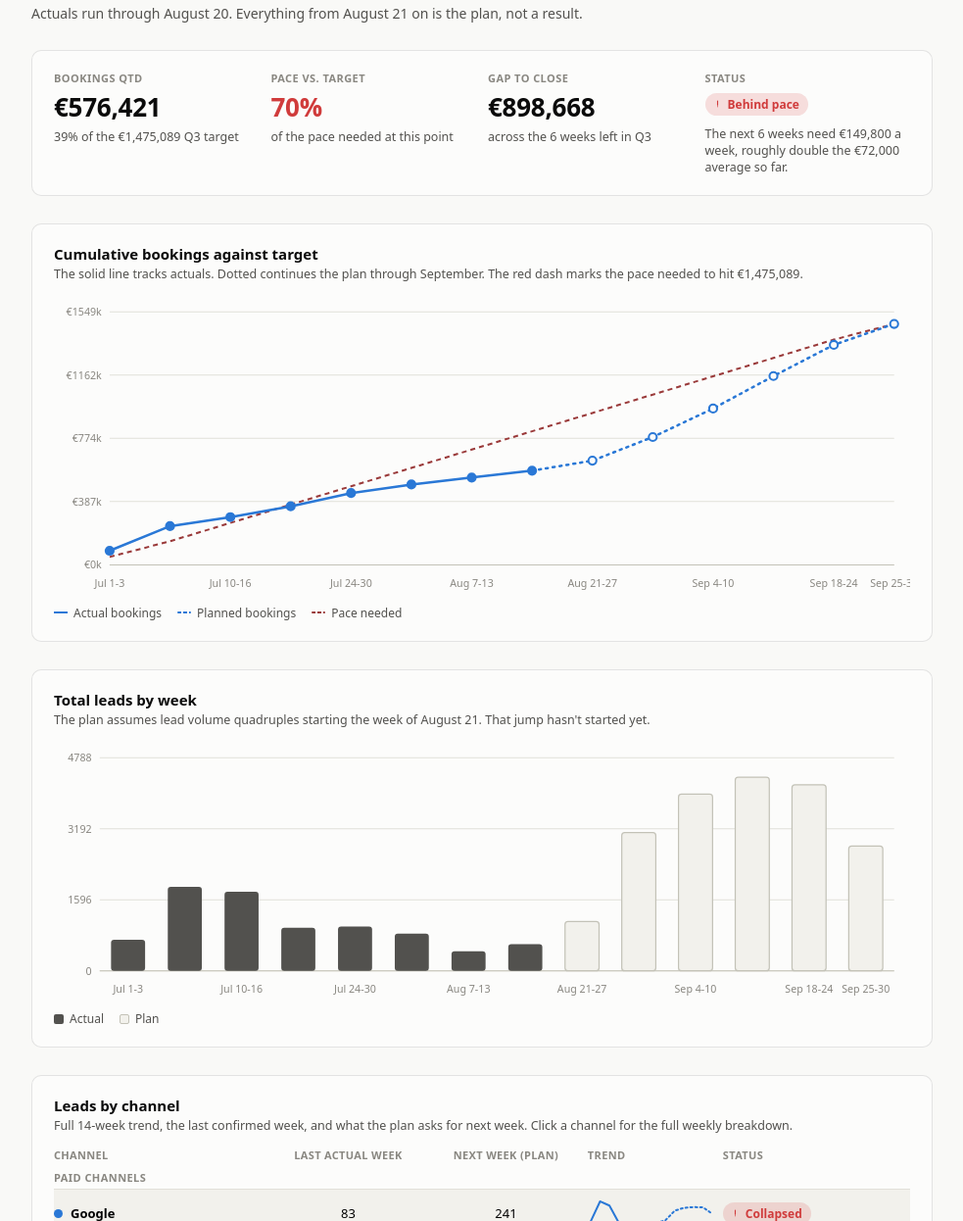
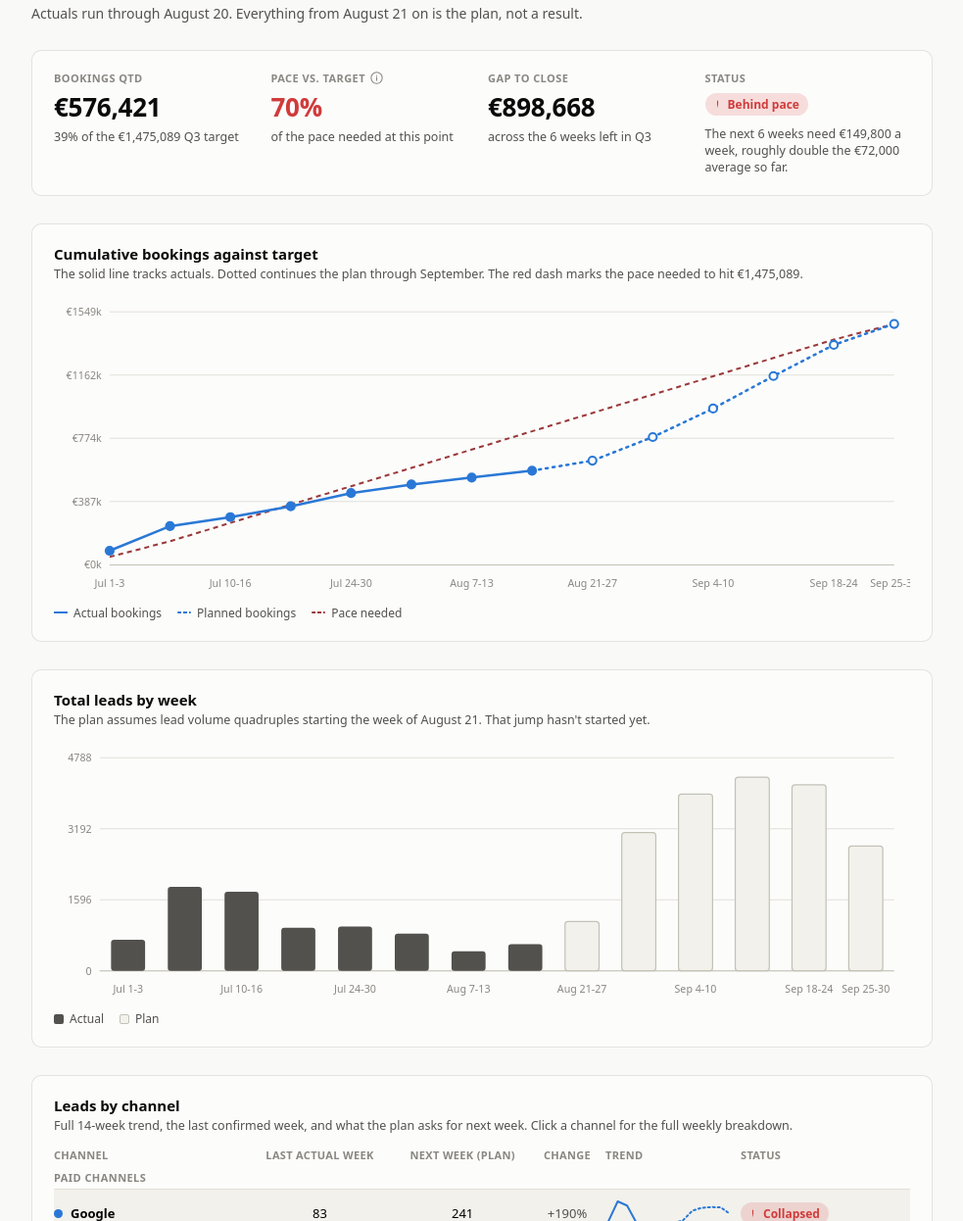
Before and after one commit to francoecker-akka/akka-q3-tracker-site, a website: page index.html in a window 1280 px wide. Shown: the part 94-1340 px from the top of the page at 98% size, without its empty margins (148-1131 px from the left). Drawn offline with Linux system fonts and the light colour scheme.

Commit message:
Add pace explainer tooltip and week-over-week change column
Info icon on Pace vs. target explains the calculation on hover, and
the channel table now shows the percent change between the last
actual week and next week's plan.

```diff
--- a/index.html
+++ b/index.html
@@ -89,9 +89,21 @@
   .hero { display: grid; grid-template-columns: repeat(4, 1fr); gap: 12px; }
   @media (max-width: 720px) { .hero { grid-template-columns: repeat(2, 1fr); } }
   .tile { display: flex; flex-direction: column; gap: 4px; }
-  .tile .label { font-size: 11px; font-weight: 600; letter-spacing: 0.04em; text-transform: uppercase; color: var(--muted); }
+  .tile .label { display: flex; align-items: center; gap: 5px; font-size: 11px; font-weight: 600; letter-spacing: 0.04em; text-transform: uppercase; color: var(--muted); }
   .tile .value { font-size: 26px; font-weight: 700; font-variant-numeric: tabular-nums; letter-spacing: -0.01em; }
   .tile .sub { font-size: 12.5px; color: var(--ink-2); }
+
+  .info-icon { position: relative; display: inline-flex; cursor: help; color: var(--muted); }
+  .info-icon svg { width: 13px; height: 13px; display: block; }
+  .info-icon:focus { outline: 2px solid var(--s-google); outline-offset: 2px; border-radius: 50%; }
+  .info-tooltip {
+    position: absolute; bottom: calc(100% + 8px); left: 50%; transform: translateX(-50%);
+    width: 230px; background: var(--ink); color: var(--page); font-size: 12px; font-weight: 500;
+    line-height: 1.5; text-transform: none; letter-spacing: normal; padding: 10px 12px;
+    border-radius: 8px; box-shadow: 0 4px 14px rgba(0,0,0,0.25);
+    opacity: 0; visibility: hidden; transition: opacity 0.1s; pointer-events: none; z-index: 6;
+  }
+  .info-icon:hover .info-tooltip, .info-icon:focus .info-tooltip { opacity: 1; visibility: visible; }
 
   .chip {
     display: inline-flex; align-items: center; gap: 5px; padding: 3px 9px 3px 7px;
@@ -172,7 +184,13 @@
         <div class="sub">39% of the €1,475,089 Q3 target</div>
       </div>
       <div class="tile">
-        <div class="label">Pace vs. target</div>
+        <div class="label">
+          Pace vs. target
+          <span class="info-icon" tabindex="0">
+            <svg viewBox="0 0 16 16" fill="none"><circle cx="8" cy="8" r="7" stroke="currentColor" stroke-width="1.3"/><path d="M8 7.2v4M8 5.1v.01" stroke="currentColor" stroke-width="1.3" stroke-linecap="round"/></svg>
+            <span class="info-tooltip">Actual bookings so far, divided by the pace we'd need if the €1,475,089 Q3 target were spread evenly across the quarter's 92 days. 70% means we're 30% behind that even pace, not 30% behind the full Q3 target.</span>
+          </span>
+        </div>
         <div class="value" style="color:var(--critical)">70%</div>
         <div class="sub">of the pace needed at this point</div>
       </div>
@@ -224,7 +242,7 @@
       <div class="table-scroll">
         <table class="ch-table" id="channelTable">
           <thead>
-            <tr><th>Channel</th><th class="num">Last actual week</th><th class="num">Next week (plan)</th><th>Trend</th><th>Status</th></tr>
+            <tr><th>Channel</th><th class="num">Last actual week</th><th class="num">Next week (plan)</th><th class="num">Change</th><th>Trend</th><th>Status</th></tr>
           </thead>
           <tbody></tbody>
         </table>
@@ -440,6 +458,12 @@
 
   var currentWeekIndex = actualCount; // Aug 21-27: the week under way right now
 
+  function pctChangeLabel(last, next) {
+    if (last === 0) return next === 0 ? '–' : 'new';
+    var pct = Math.round(((next - last) / last) * 100);
+    return (pct >= 0 ? '+' : '') + pct + '%';
+  }
+
   function channelRow(ch, color, idx) {
     var last = ch.data[actualCount - 1];
     var next = ch.data[actualCount];
@@ -447,6 +471,7 @@
       '<td><div class="ch-name"><span class="ch-dot" style="background:' + color + '"></span>' + ch.name + '</div></td>' +
       '<td class="num">' + last.toLocaleString('en-US') + '</td>' +
       '<td class="num">' + next.toLocaleString('en-US') + '</td>' +
+      '<td class="num" style="color:var(--ink-2)">' + pctChangeLabel(last, next) + '</td>' +
       '<td class="spark-cell">' + sparkline(ch.data, color) + '</td>' +
       '<td><span class="chip ' + ch.status + '"><svg viewBox="0 0 16 16" fill="none">' + statusIcon(ch.status) + '</svg>' + ch.statusLabel + '</span></td>' +
       '</tr>';
@@ -478,9 +503,9 @@
     clickable.push({ name: 'Organic (total)', data: sumArrays(otherChannels), color: otherColor });
 
     var pi = 0;
-    var html = '<tr class="group-row" data-idx="' + paidTotalIdx + '"><td colspan="5">Paid channels</td></tr>';
+    var html = '<tr class="group-row" data-idx="' + paidTotalIdx + '"><td colspan="6">Paid channels</td></tr>';
     html += paidChannels.map(function (ch) { return channelRow(ch, paidColors[ch.key], pi++); }).join('');
-    html += '<tr class="group-row" data-idx="' + organicTotalIdx + '"><td colspan="5">Organic &amp; other channels</td></tr>';
+    html += '<tr class="group-row" data-idx="' + organicTotalIdx + '"><td colspan="6">Organic &amp; other channels</td></tr>';
     html += otherChannels.map(function (ch) { return channelRow(ch, otherColor, pi++); }).join('');
     tbody.innerHTML = html;
 
```
